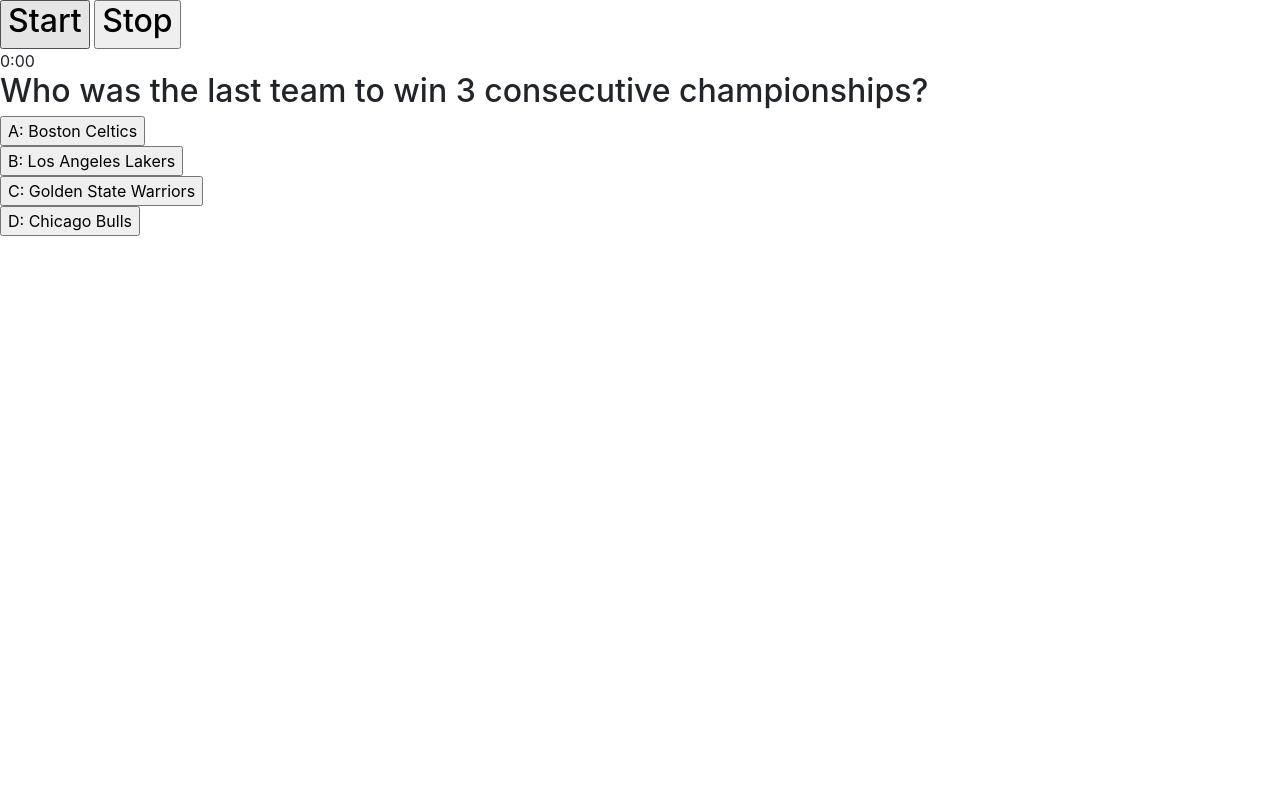
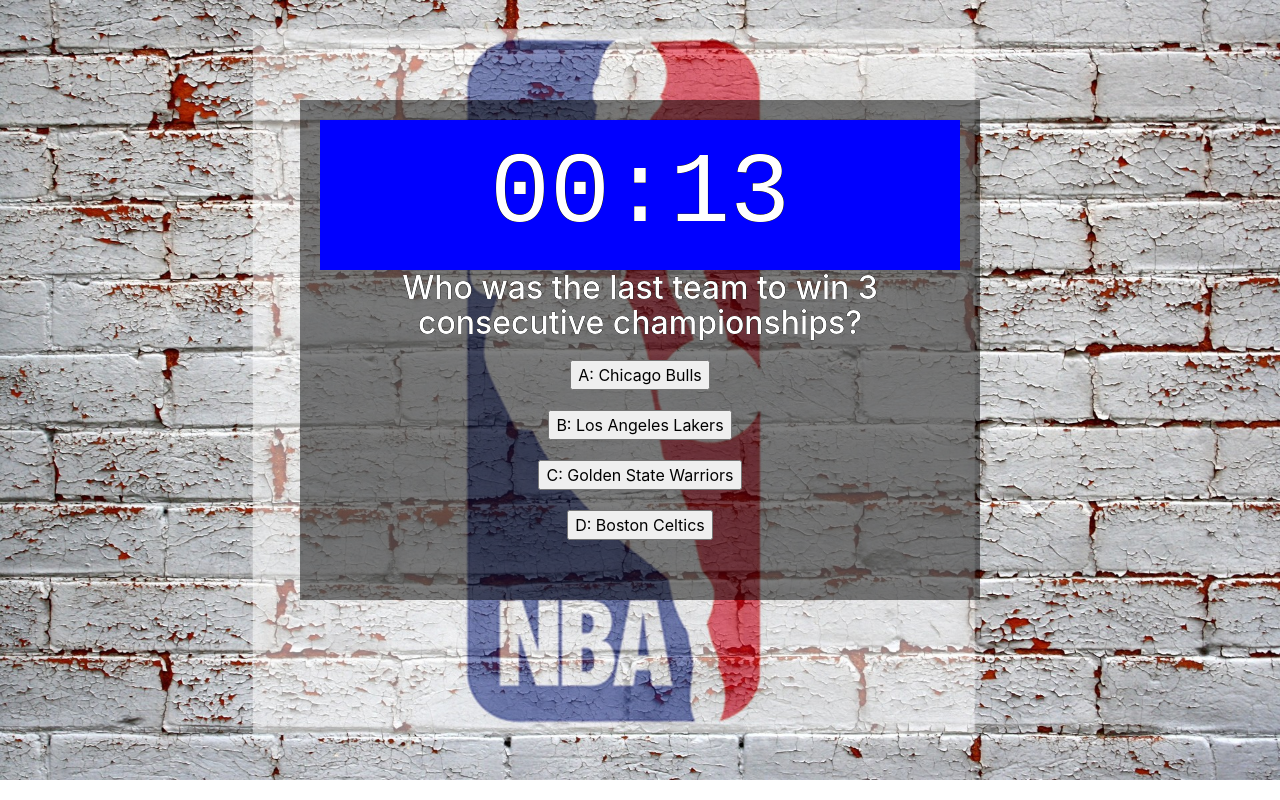
Before and after one commit to ykeanu/TriviaGame, a plain HTML site: page index.html in a window 1280 px wide. Both pictures are taken after a click on the button "Start". Drawn offline with nearby package versions, Linux system fonts and the light colour scheme.

Commit message:
Added styling + functionality

```diff
--- a/assets/css/style.css
+++ b/assets/css/style.css
@@ -0,0 +1,53 @@
+* {
+	text-align: center;
+	margin: 0 auto;
+
+}
+
+body {
+	background-image: url(../images/background-4.jpg);
+	background-repeat: no-repeat;
+	background-size: 100% 100%;
+/*  width: 960px;*/
+  height: 680px;
+/*	font-family: 'VT323', monospace;*/
+/*	font-family: 'Share Tech Mono', monospace;*/
+}
+
+.container {
+  background: white;
+  background-color:rgba(0, 0, 0, 0.5);
+  width: 680px;
+  height: 500px;
+  margin-top: 100px;
+  padding: 20px;
+}
+
+#buttons h3 {
+  color: white;
+  margin: 25px;
+}
+
+#buttons {
+ margin-top: 25px;
+}
+
+.mainContent {
+  color: white;
+  text-shadow: -0.25px 0 black, 0 0.25px black, 0.25px 0 black, 0 -0.25px black;
+}
+
+.answerA, .answerB, .answerC, .answerD {
+  margin-top: 20px;
+  margin-bottom: 20px;
+}
+
+.timer {
+  font-family: monospace;
+  font-size: 100px;
+  color: white;
+  /* Typography */
+  text-align: center;
+  /* Visual */
+  background: blue;
+}
--- a/assets/javascript/app.js
+++ b/assets/javascript/app.js
@@ -1,33 +1,85 @@
-// i. Global Variables + Functions ~~~~~~~~~~~~~~~~~~~~~~~~~~~~~~
+// -------------------- I. Global Variables + Functions --------------------
 var qa = [{
         question: "Who won NBA's Most Valuable Player during the 2016-2017 season?",
-        answers: ["Russell Westbrook", "James Harden", "Kevin Durant", "Lebron James"]
+        options: ["Russell Westbrook", "James Harden", "Kevin Durant", "Lebron James"],
+        answer: "Russell Westbrook",
+        image: "assets/images/westbrook.gif"
+
     },
     {
         question: "What NBA hoopster is known as the \"Baby-Faced Assasin\"?",
-        answers: ["Stephen Curry", "Kyrie Irving", "Lonzo Ball", "Devin Booker"]
+        options: ["Stephen Curry", "Kyrie Irving", "Lonzo Ball", "Devin Booker"],
+        answer: "Stephen Curry",
+        image: "assets/images/curry.gif"
     },
     {
         question: "Who was the last team to win 3 consecutive championships?",
-        answers: ["Los Angeles Lakers", "Chicago Bulls", "Boston Celtics", "Golden State Warriors"]
+        options: ["Los Angeles Lakers", "Chicago Bulls", "Boston Celtics", "Golden State Warriors"],
+        answer: "Los Angeles Lakers",
+        image: "assets/images/lakers.gif"
     },
     {
         question: "Which of the following dances was popularized by star of the Houston Rockets, James Harden?",
-        answers: ["The Swag Cook", "The Dab", "The Quan", "Square Dancing"]
+        options: ["Swag Cooking", "The Dab", "The Quan", "Square Dancing"],
+        answer: "Swag Cooking",
+        image: "assets/images/harden.gif"
     },
     {
-        question: "In pop culture, which basketball family is considered to be the \"Kardashians\" of the NBA?",
-        answers: ["Ball Family", "Curry Family", "[Lebron] James Family", "Jelly Fam"]
+        question: "In pop culture, which basketball family is considered as the \"Kardashians\" of the NBA?",
+        options: ["Ball Family", "Curry Family", "[Lebron] James Family", "Jelly Fam"],
+        answer: "Ball Family",
+        image: "assets/images/ballfamily.gif"
     }
 ];
+var answerArr = ["Russell Westbrook", "Stephen Curry", "Los Angeles Lakers", "Swag Cooking", "Ball Family"];
+// Prevents the clock from being sped up unnecessarily
+var clockRunning = false;
+// Keeps track of question displayed
+var count = 0;
+// Holds timeout/interval functions
+var startTimeout;
+var nextQTimeout;
+var intervalId;
 
-var answerArr = ["Russell Westbrook", "Stephen Curry", "Los Angeles Lakers", "The Swag Cook", "Ball Family"];
-// var oldQ[];
-// var arrayofAnswers[];
-var count = 0;
+// -------------------- II. Functions --------------------
+// Stopwatch object
+var stopwatch = {
+    time: 15,
+    reset: function() {
+        stopwatch.time = 15;
+        $(".timer").html("00:15")
+    },
+    start: function() {
+        if (!clockRunning) {
+            intervalId = setInterval(stopwatch.clock, 1000);
+            clockRunning = true;
+        }
+    },
+    stop: function() {
+        clearInterval(intervalId);
+        clockRunning = false;
+    },
+    clock: function() {
+        stopwatch.time--;
+        var converted = stopwatch.timeConverter(stopwatch.time);
+        $(".timer").html(converted);
+    },
+    timeConverter: function(t) {
+        var minutes = Math.floor(t / 60);
+        var seconds = t - (minutes * 60);
+        if (seconds < 10) {
+            seconds = "0" + seconds;
+        }
+        if (minutes === 0) {
+            minutes = "00";
+        } else if (minutes < 10) {
+            minutes = "0" + minutes;
+        }
+        return minutes + ":" + seconds;
+    }
+};
 
-// ii. Functions ~~~~~~~~~~~~~~~~~~~~~~~~~~~~~~
-//Fisher Yates Shuffle method (shuffles questions or answers when called)
+//Fisher Yates Shuffle method (shuffles questions or options when called)
 Array.prototype.shuffle = function() {
     var i = this.length,
         j, temp;
@@ -39,89 +91,112 @@
     }
     return this;
 };
+//Shuffle Questions
+var qaShuffled = qa.shuffle();
+//Shuffle options
+var aShuffled;
 
-//Displays correct answers image
-function displayImage() {
-    $('#image-holder').html("<img src='assets/images/" + imageArr[count] + ".png' width='400px'>");
+//Displays questions
+function displayQuestion() {
+    //Shuffle options
+    aShuffled = qaShuffled[count].options.shuffle();
+    $('.question').html("<h2>" + qaShuffled[count].question + "</h2>");
+    $('.answerA').html("<button>A: <span class='select'>" + aShuffled[0] + "</span></button>");
+    $('.answerB').html("<button>B: <span class='select'>" + aShuffled[1] + "</span></button>");
+    $('.answerC').html("<button>C: <span class='select'>" + aShuffled[2] + "</span></button>");
+    $('.answerD').html("<button>D: <span class='select'>" + aShuffled[3] + "</span></button>");
 };
 
-//Displays questions
-function displayQuestion(Q) {
-    $('.question').html("<h2>" + qaShuffled[Q].question + "</h2>");
-    $('.answerA').html("<button>A: <span class='options'>" + aShuffled[0] + "</span></button>");
-    $('.answerB').html("<button>B: <span class='options'>" + aShuffled[1] + "</span></button>");
-    $('.answerC').html("<button>C: <span class='options'>" + aShuffled[2] + "</span></button>");
-    $('.answerD').html("<button>D: <span class='options'>" + aShuffled[3] + "</span></button>");
+//Displays image of correct choice
+function displayImage() {
+    $('#image-holder').html("<img src='" + qaShuffled[count].image + "' width='400px'>");
 };
 
-//Shuffle Questions
-var qaShuffled = qa.shuffle();
-//Shuffle Answers
-var aShuffled = qaShuffled[0].answers.shuffle();
+// Displays correct answer screen
+function displayCorrect() {
+    clearTimeout(startTimeout);
+    displayImage();
+    nextQTimeout = setTimeout(nextQuestion, 5000);
+    $('.trivia').hide();
+    $('.imageContainer').show();
+    $('.imageContent').show().html("<h2>Correct!</h2>" + "<h3>You Answered: " + qaShuffled[count].answer + "</h3>");
+    // displayImage();
+    // nextQTimeout = setTimeout(nextQuestion, 5000);
+}
 
+// Displays incorrect answer screen
+function displayIncorrect() {
+    clearTimeout(startTimeout);
+    displayImage();
+    nextQTimeout = setTimeout(nextQuestion, 5000);
+    $('.trivia').hide();
+    $('.imageContainer').show();
+    $('.imageContent').show().html("<h2>Nope!</h2>" + "<h3>The Correct Answer was: " + qaShuffled[count].answer + "</h3>");
+    // displayImage();
+    // nextQTimeout = setTimeout(nextQuestion, 5000);
+}
 
-// +++++++++
-// function stopWatch() {
+// Displays out of time answer screen
+function displayOutOfTime() {
+    displayImage();
+    nextQTimeout = setTimeout(nextQuestion, 5000);
+    clearTimeout(startTimeout);
+    $('.trivia').hide();
+    $('.imageContainer').show();
+    $('.imageContent').show().html("<h2>Out of Time!</h2>" + "<h3>The Correct Answer was: " + qaShuffled[count].answer + "</h3>");
+    // displayImage();
+    // nextQTimeout = setTimeout(nextQuestion, 5000);
+}
 
-// };
-
-function startGame (Q) {
-    displayQuestion(Q);
-    // setInterval(displayImage, 30000)
+function nextQuestion() {
+    count++;
+    stopwatch.reset();
+    startGame();
+    $('.trivia').show();
+    $('.imageContainer').hide();
 };
 
+function startGame() {
+    displayQuestion(count);
+    startTimeout = setTimeout(displayOutOfTime, 15000);
+    stopwatch.start();
+};
 
-// iii. Main Process ~~~~~~~~~~~~~~~~~~~~~~~~~~~~~~
+// -------------------- III. Main Process --------------------
 // Display the page with the start button
 $(document).ready(function() {
 
     // Click on button to begin game
-    $('#start').on('click', function () {
+    $('#start').on('click', function() {
         startGame(count);
+        $('#buttons').hide();
     });
-    // displayQuestion(0);
-
-    // function startGame() {
-    //     setInterval(displayImage, 30000)
-    // }
-
-    // // ++++++++++
-    // stopWatch();
 
 
     // Determines whether answer is correct or wrong
-    $(document).on('click', '.options', function() {
+    $(document).on('click', '.select', function() {
         var userSelect = $(this).html();
         console.log(userSelect, "Choice");
         console.log(answerArr.indexOf(userSelect), "IndexOf");
         if (answerArr.indexOf(userSelect) >= 0) {
-            alert("Correct!");
+            displayCorrect();
         } else {
-            console.log("Try again.");
+            displayIncorrect();
         }
-
-
-
     });
-
-
-
-    //TESTING
-    // console.log(test, "OUTSIDE");
-
 
 
     // Click the start button
 
     // Randomize the array
 
-    // Display the question and answers
+    // Display the question and options
 
     // Set timer for 30 seconds
 
-    // If you guess the correct answer in 30 seconds, up the win count, display image, display array[1] question and answers
+    // If you guess the correct answer in 30 seconds, up the win count, display image, display array[1] question and options
 
-    // If you guess the wrong answers, display that you lost, and image of the new correct answer
+    // If you guess the wrong options, display that you lost, and image of the new correct answer
 
     // The timer can run out, you lose, display the correct answer
 
@@ -136,11 +211,5 @@
     //
 
 
-    // TEST ONE
-
-
-
-
-
 
 });
--- a/index.html
+++ b/index.html
@@ -4,37 +4,46 @@
 <head>
     <meta charset="UTF-8">
     <title>Trivia Game</title>
-    <!-- 	Reset CSS -->
+    <!--    Reset CSS -->
     <link rel="stylesheet" type="text/css" href="assets/css/reset.css">
-    <!-- 	Bootstrap CSS -->
+    <!--    Bootstrap CSS -->
     <link rel="stylesheet" href="https://maxcdn.bootstrapcdn.com/bootstrap/4.0.0-beta/css/bootstrap.min.css" integrity="sha384-/Y6pD6FV/Vv2HJnA6t+vslU6fwYXjCFtcEpHbNJ0lyAFsXTsjBbfaDjzALeQsN6M" crossorigin="anonymous">
-    <!-- 	Local CSS -->
+    <!--    Local CSS -->
     <link rel="stylesheet" type="text/css" href="assets/css/style.css">
 </head>
 
 <body>
+    <div class="container">
         <!-- <body class="page-0">
     <div id="start">
         <a href="">Start Game!</a>
     </div> -->
         <div id="buttons">
-        <button id="start">
+            <button id="start" class="btn btn-primary btn-lg btn-block">
                 <h2>Start</h2></button>
-        <button id="stop">
-            <h2>Stop</h2></button>
+                <h3>Instructions: Click to begin!</h3>
         </div>
-    <div class="timer">0:00</div>
-    <div class="question" id="q1">Q: </div>
-    <div class="answerA">A:</div>
-    <div class="answerB">B:</div>
-    <div class="answerC">C: </div>
-    <div class="answerD">D: </div>
+        <div class="mainContent">
+            <div class="trivia">
+                <div class="timer"></div>
+                <div class="question" id="q1"></div>
+                <div class="answerA"></div>
+                <div class="answerB"></div>
+                <div class="answerC"></div>
+                <div class="answerD"></div>
+            </div>
+            <div class="imageContainer">
+                <div class="imageContent">
+                </div>
                 <div id="image-holder"></div>
+            </div>
+        </div>
         <!-- jQuery -->
         <!--     <script type="text/javascript" src="https://cdnjs.cloudflare.com/ajax/libs/jquery/3.2.1/jquery.min.js"></script> -->
         <script type="text/javascript" src="https://ajax.googleapis.com/ajax/libs/jquery/3.2.1/jquery.min.js"></script>
         <!-- JavaScript -->
         <script type="text/javascript" src="assets/javascript/app.js"></script>
+    </div>
 </body>
 
 </html>
```
Also changed, not shown: assets/images/background-1.jpg (added), assets/images/background-2.jpg (added), assets/images/background-3.jpg (added), assets/images/background-4.jpg (added), assets/images/background-5.jpg (added), assets/images/background-6.jpg (added), assets/images/lakers.gif (added), 6 other files. Lines whose indentation alone changed are shown as unchanged.
